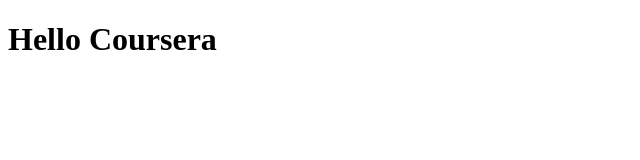
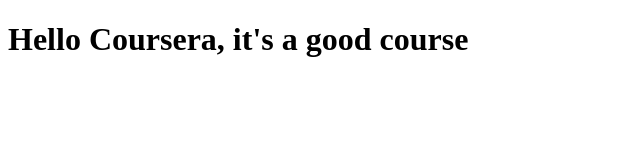
Before and after one commit to zackZhu1/coursera-web, a plain HTML site: page site/index.html in a window 1280 px wide. Shown: the whole page, without its empty margins (0-640 px from the left). Drawn offline with Linux system fonts and the light colour scheme.

Commit message:
Small addition to our page content

```diff
--- a/site/index.html
+++ b/site/index.html
@@ -4,6 +4,6 @@
 	<title>Hello Coursera</title>
 </head>
 <body>
-	<h1>Hello Coursera</h1>
+	<h1>Hello Coursera, it's a good course</h1>
 </body>
 </html>
```
